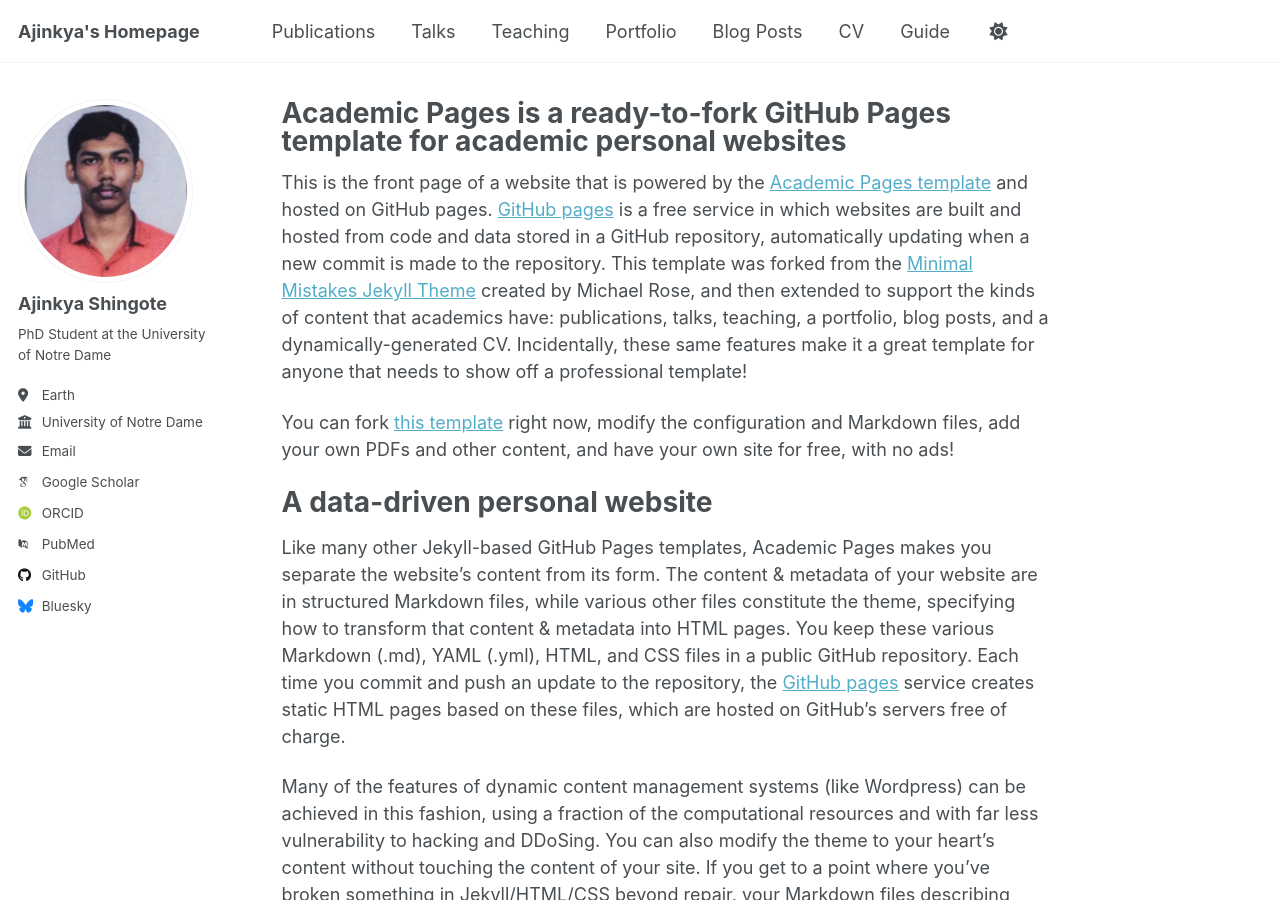
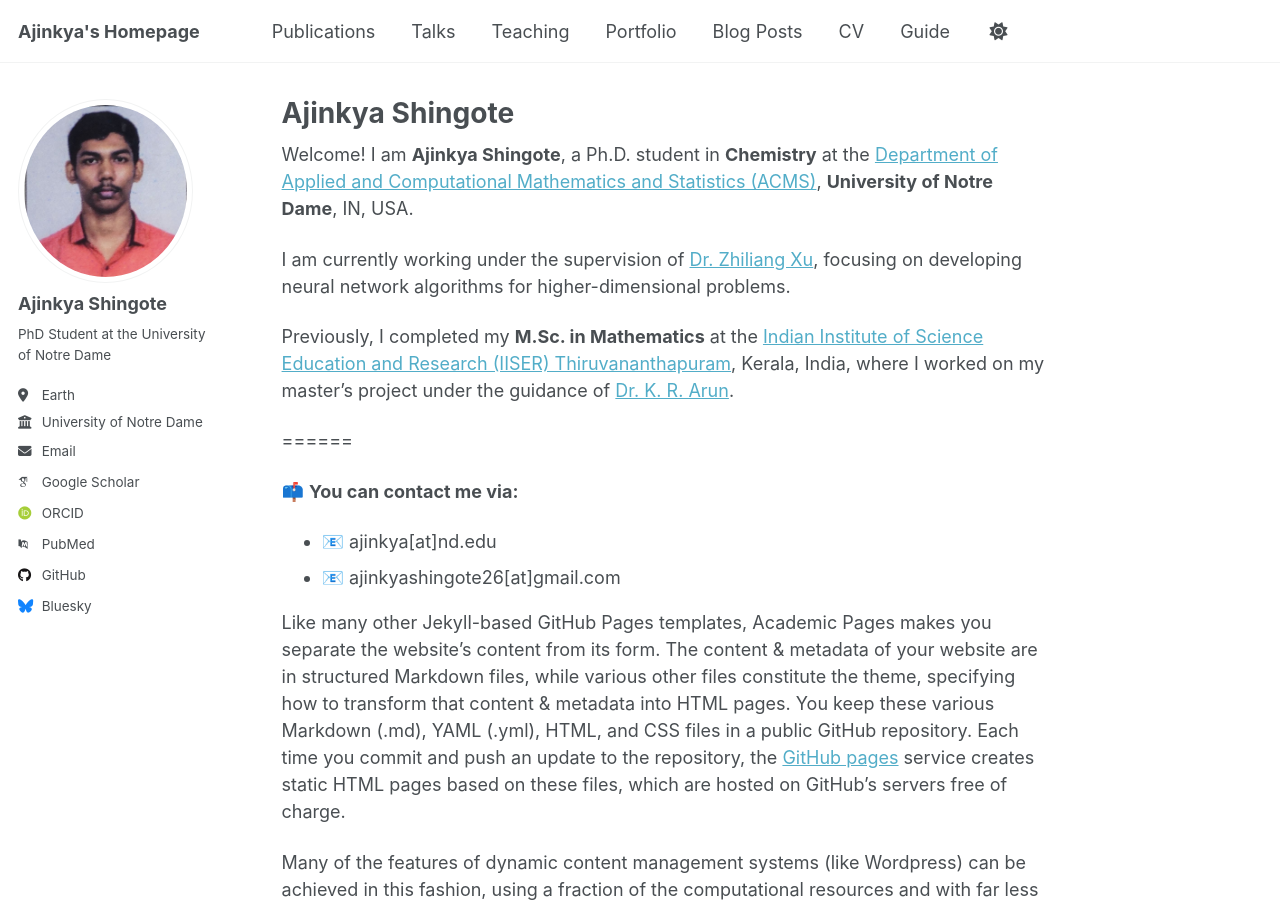
Before and after one commit to ajinkya-ss/ajinkya-ss, a Jekyll site: the page built from _pages/about.md, in a window 1280 px wide and 900 px high. Built offline with Jekyll 4.4.1, drawn with Linux system fonts in a browser that asks for light colours; some web fonts are replaced; a script that is not in the unit is left out.

Commit message:
Update about.md

```diff
--- a/_pages/about.md
+++ b/_pages/about.md
@@ -1,18 +1,25 @@
 ---
 permalink: /
-title: "Academic Pages is a ready-to-fork GitHub Pages template for academic personal websites"
+title: "Ajinkya Shingote"
 author_profile: true
 redirect_from:
   - /about/
   - /about.html
 ---
 
-This is the front page of a website that is powered by the [Academic Pages template](https://github.com/academicpages/academicpages.github.io) and hosted on GitHub pages. [GitHub pages](https://pages.github.com) is a free service in which websites are built and hosted from code and data stored in a GitHub repository, automatically updating when a new commit is made to the repository. This template was forked from the [Minimal Mistakes Jekyll Theme](https://mmistakes.github.io/minimal-mistakes/) created by Michael Rose, and then extended to support the kinds of content that academics have: publications, talks, teaching, a portfolio, blog posts, and a dynamically-generated CV. Incidentally, these same features make it a great template for anyone that needs to show off a professional template!
+Welcome! I am **Ajinkya Shingote**, a Ph.D. student in **Chemistry** at the [Department of Applied and Computational Mathematics and Statistics (ACMS)](https://acms.nd.edu/), **University of Notre Dame**, IN, USA.
 
- You can fork [this template](https://github.com/academicpages/academicpages.github.io) right now, modify the configuration and Markdown files, add your own PDFs and other content, and have your own site for free, with no ads!
+I am currently working under the supervision of [Dr. Zhiliang Xu](https://acms.nd.edu/people/zhiliang-xu/), focusing on developing neural network algorithms for higher-dimensional problems.
 
-A data-driven personal website
+Previously, I completed my **M.Sc. in Mathematics** at the [Indian Institute of Science Education and Research (IISER) Thiruvananthapuram](https://www.iisertvm.ac.in/), Kerala, India, where I worked on my master’s project under the guidance of [Dr. K. R. Arun](https://www.iisertvm.ac.in/faculty/arun).
+
 ======
+
+📫 **You can contact me via:**
+
+- 📧 ajinkya[at]nd.edu
+- 📧 ajinkyashingote26[at]gmail.com
+
 Like many other Jekyll-based GitHub Pages templates, Academic Pages makes you separate the website's content from its form. The content & metadata of your website are in structured Markdown files, while various other files constitute the theme, specifying how to transform that content & metadata into HTML pages. You keep these various Markdown (.md), YAML (.yml), HTML, and CSS files in a public GitHub repository. Each time you commit and push an update to the repository, the [GitHub pages](https://pages.github.com/) service creates static HTML pages based on these files, which are hosted on GitHub's servers free of charge.
 
 Many of the features of dynamic content management systems (like Wordpress) can be achieved in this fashion, using a fraction of the computational resources and with far less vulnerability to hacking and DDoSing. You can also modify the theme to your heart's content without touching the content of your site. If you get to a point where you've broken something in Jekyll/HTML/CSS beyond repair, your Markdown files describing your talks, publications, etc. are safe. You can rollback the changes or even delete the repository and start over - just be sure to save the Markdown files! You can also write scripts that process the structured data on the site, such as [this one](https://github.com/academicpages/academicpages.github.io/blob/master/talkmap.ipynb) that analyzes metadata in pages about talks to display [a map of every location you've given a talk](https://academicpages.github.io/talkmap.html).
```
